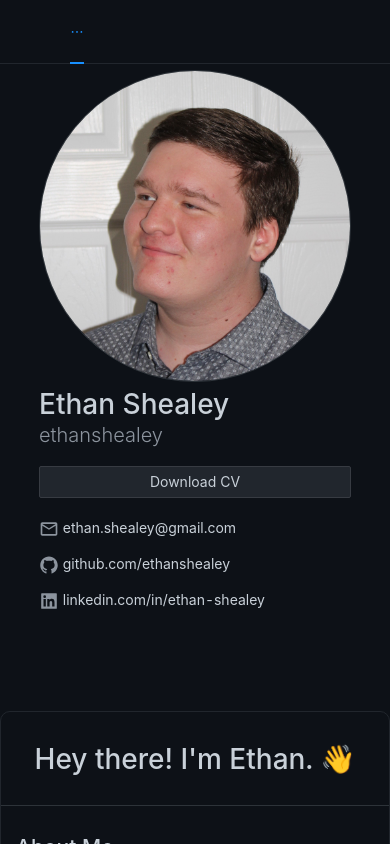
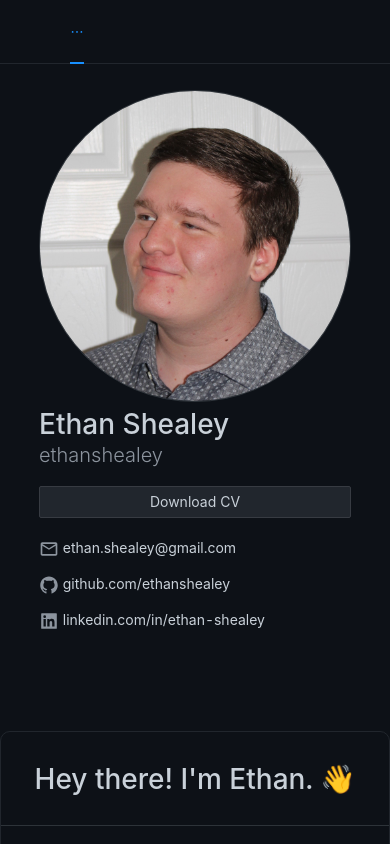
Before and after one commit to ethanshealey/react-github-profile-theme-portfolio, a React (Create React App) app: page / in a window 390 px wide. Shown: the top 844 px of the page. Built offline with nearby package versions, Linux system fonts and the light colour scheme.

Commit message:
Made header appear above avatar on mobile

```diff
--- a/src/Components/Info/index.js
+++ b/src/Components/Info/index.js
@@ -10,8 +10,8 @@ const Info = () => {
   const screens = useBreakpoint()
 
   return (
-    <div style={{ marginTop: screens['md'] ? 0 : '50px' }}>
-        <img className="avatar" src='../images/pp.jpg' alt="logo"/>
+    <div style={{ marginTop: screens['md'] ? 0 : '70px' }}>
+        <img className="avatar" style={{ zIndex: screens['md'] ? 999 : 0 }} src='../images/pp.jpg' alt="logo"/>
         <h1 className="name">Ethan Shealey</h1>
         <p className="username">ethanshealey</p>
         <a href="../assets/EthanShealeyResume.pdf" download><Button className="cv">Download CV</Button></a>
--- a/src/index.css
+++ b/src/index.css
@@ -11,7 +11,6 @@ body {
   margin-top: 5%;
   margin-left: 10%;
   border: 1px solid #2F353B;
-  z-index: 99999 !important;
   position: relative !important;
 }
 
```
